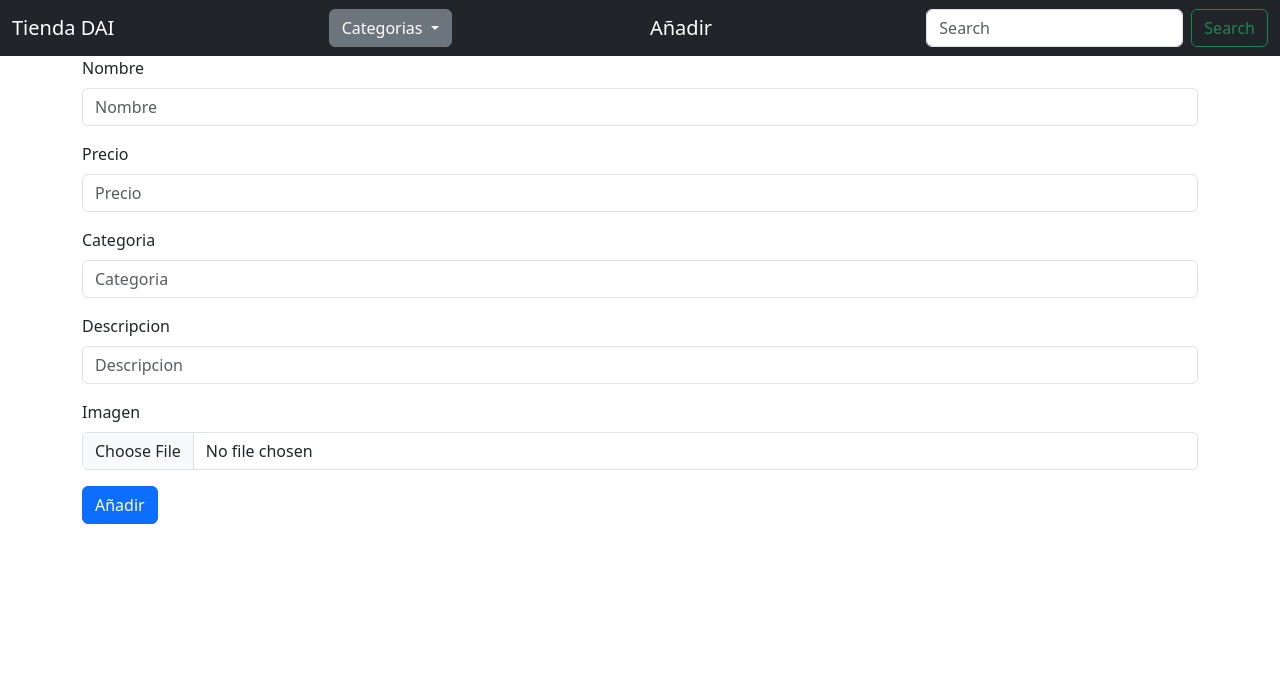
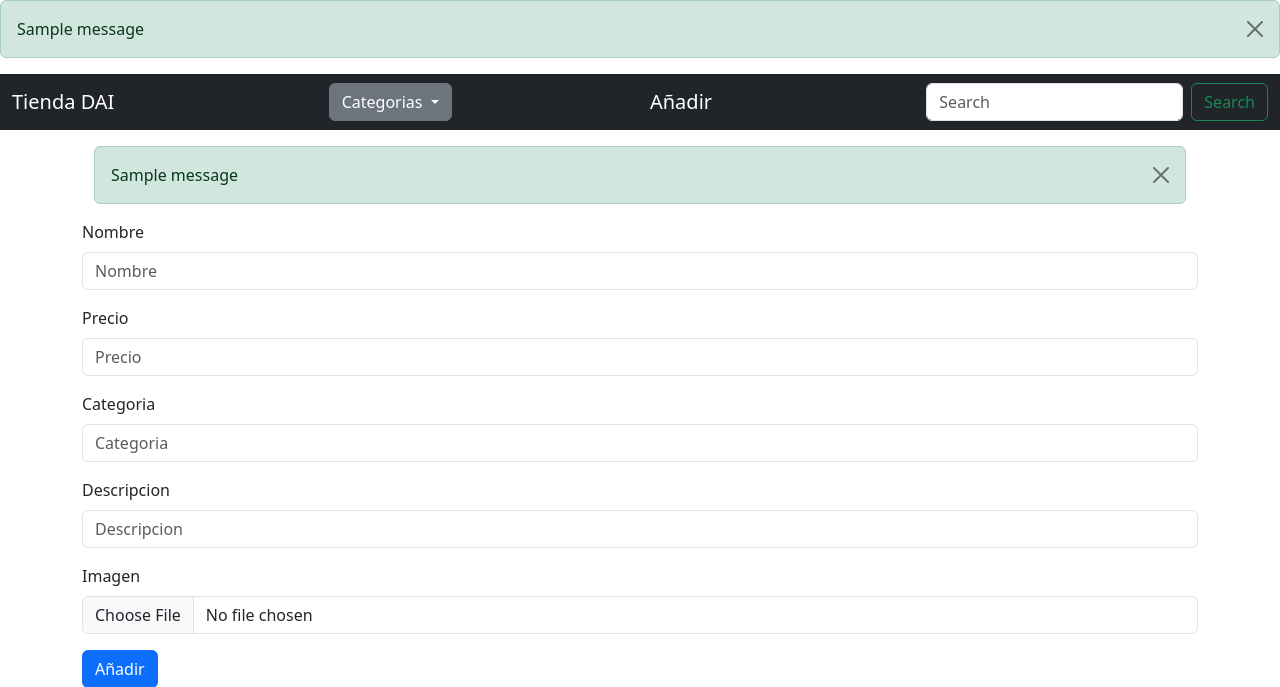
Before and after one commit to javigp2002/PracticasDAI, a Django app: page /add in a window 1280 px wide. Shown: the top 687 px of the page. Run offline with Django 4.2, Linux system fonts and the light colour scheme; tables that the repository leaves empty hold one stand-in row (values such as "Sample post"); one stand-in notice (Sample message) is shown; some libraries are stand-ins or nearby versions.

Commit message:
Add: messages, need messages.html

```diff
--- a/practica2/e-commerce/etienda/views.py
+++ b/practica2/e-commerce/etienda/views.py
@@ -5,6 +5,7 @@ from etienda.models import busqueda_categoria, busqueda_palabra, add_producto, P
 from django.shortcuts import render
 from django.http import HttpResponse
 from etienda.forms import productoForm
+from django.contrib import messages
 
 import logging
 logger = logging.getLogger(__name__)
@@ -45,7 +46,12 @@ def add(request):
             producto = recogerDatos(form, imagen)
             add_producto(producto)
 
+            messages.success(request, "Producto añadido correctamente")
+
             return redirect('index')
+        else:
+            logger.warning('Formulario no válido')
+            messages.error(request, "Error en el formulario")
     context = {
         'form': form
     }
--- a/practica2/e-commerce/templates/base.html
+++ b/practica2/e-commerce/templates/base.html
@@ -12,6 +12,17 @@
     <title>Tienda DAI</title>
 </head>
 <body>
+    {% if messages %}
+    <div class="container-fluid p-0">
+        {% for message in messages %}
+        <div class="alert alert-{{ message.tags }} alert-dismissible fade show" role="alert">
+            {{ message }}
+            <button type="button" class="btn-close" data-bs-dismiss="alert" aria-label="Close"></button>
+        </div>
+        {% endfor %}
+    </div>
+    {% endif %}
+
     <nav class="navbar navbar-expand-md navbar-dark bg-dark">
         <div class="container-fluid">
             <a class="navbar-brand " href="{%url 'index'%}">Tienda DAI</a>
--- a/practica2/e-commerce/templates/etienda/add.html
+++ b/practica2/e-commerce/templates/etienda/add.html
@@ -3,6 +3,16 @@
 {% load django_bootstrap5 %}
 {% bootstrap_css %}
 
+{% if messages %}
+<div class="container mt-3">
+    {% for message in messages %}
+    <div class="alert alert-{{ message.tags }} alert-dismissible fade show" role="alert">
+        {{ message }}
+        <button type="button" class="btn-close" data-bs-dismiss="alert" aria-label="Close"></button>
+    </div>
+    {% endfor %}
+</div>
+{% endif %}
 
 <form action="{% url 'add' %}" method="post" enctype="multipart/form-data">
     {% csrf_token %}
```
Also changed, not shown: 1 other file.
